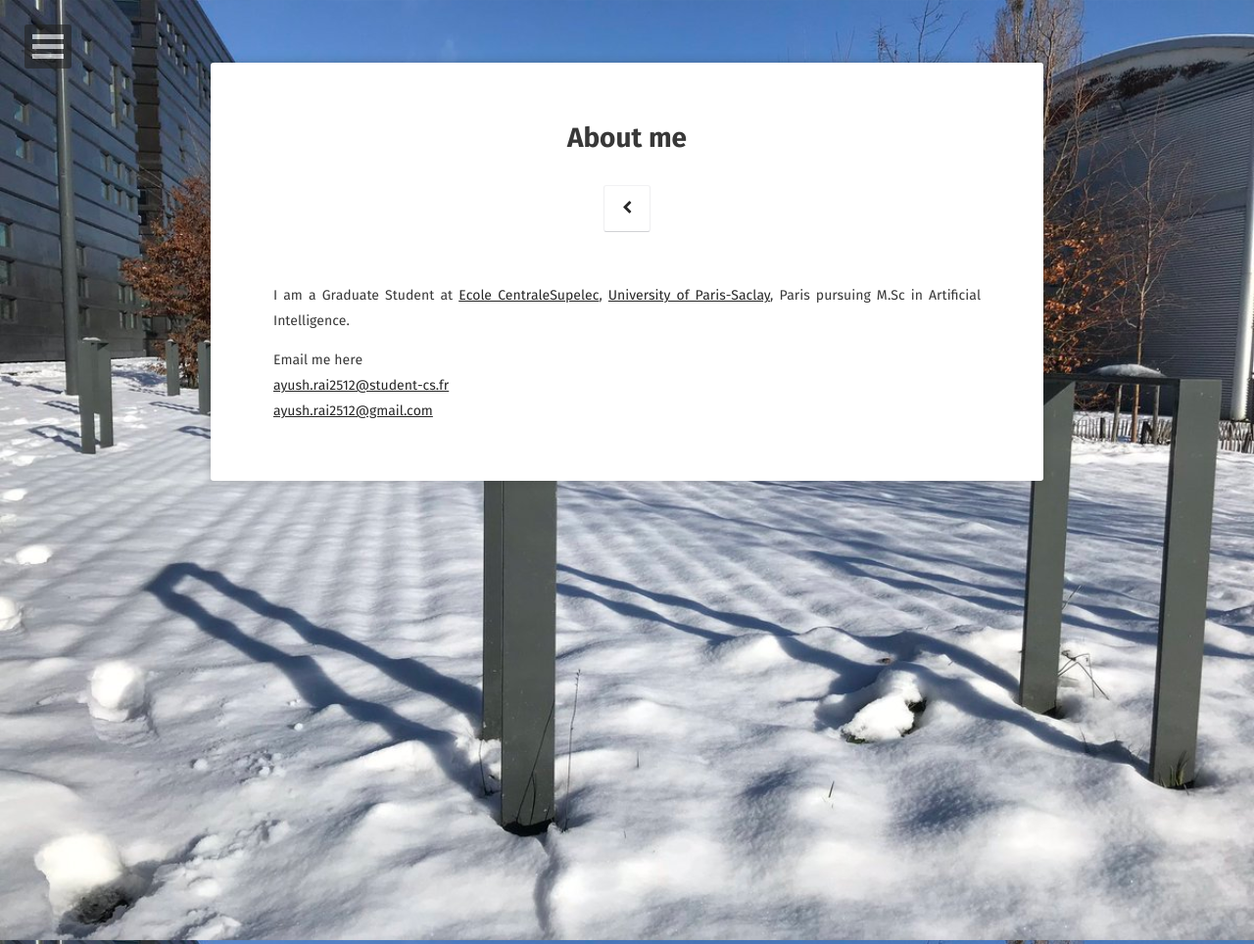
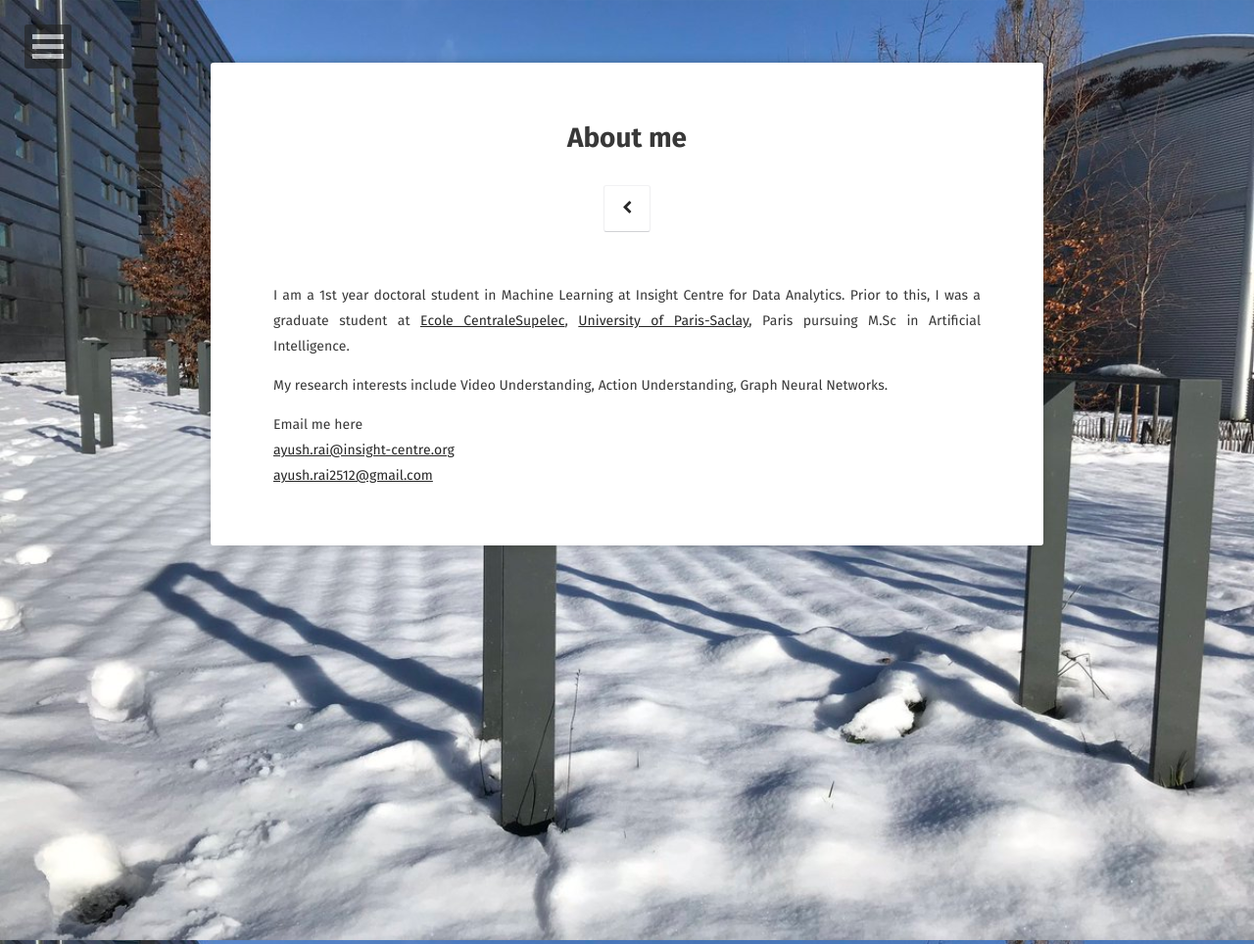
Before and after one commit to rayush7/rayush7.github.io, a Jekyll site: the page built from about/index.md, in a window 1280 px wide. Shown: the whole page at 98% size. Built offline with Jekyll 4.4.1, drawn with Linux system fonts in a browser that asks for light colours; some web fonts are replaced.

```diff
--- a/_config.yml
+++ b/_config.yml
@@ -1,10 +1,10 @@
 # Site
 title:              Ayush K. Rai
-bio:                'Graduate Student in AI, Ecole CentraleSupelec'
+bio:                'PhD Student in Machine Learning at Insight Centre for Data Analytics'
 description:        "My Posts can be found here"
 reading_time:       true
 words_per_minute:   200
-logo:               'assets/img/ayush_crop.jpg'
+logo:               'assets/img/ayush_image.jpg'
 background:         'assets/img/centralesupelec.jpg'
 tiled_bg:           false   # Set this true if you want to tile your background image, otherwise it will be covered
 locale:             en_US
--- a/about/index.md
+++ b/about/index.md
@@ -6,8 +6,11 @@
 comments: false
 ---
 
-I am a Graduate Student at [Ecole CentraleSupelec](http://www.centralesupelec.fr/en), [University of Paris-Saclay](https://www.universite-paris-saclay.fr/en), Paris pursuing M.Sc in Artificial Intelligence.
+
+I am a 1st year doctoral student in Machine Learning at Insight Centre for Data Analytics. Prior to this, I was a graduate student at [Ecole CentraleSupelec](http://www.centralesupelec.fr/en), [University of Paris-Saclay](https://www.universite-paris-saclay.fr/en), Paris pursuing M.Sc in Artificial Intelligence.
+
+My research interests include Video Understanding, Action Understanding, Graph Neural Networks.
 
 Email me here
-[ayush.rai2512@student-cs.fr](ayush.rai2512@student-cs.fr)
+[ayush.rai@insight-centre.org](ayush.rai@insight-centre.org)
 [ayush.rai2512@gmail.com](ayush.rai2512@gmail.com)
```
Also changed, not shown: 1 other file.
